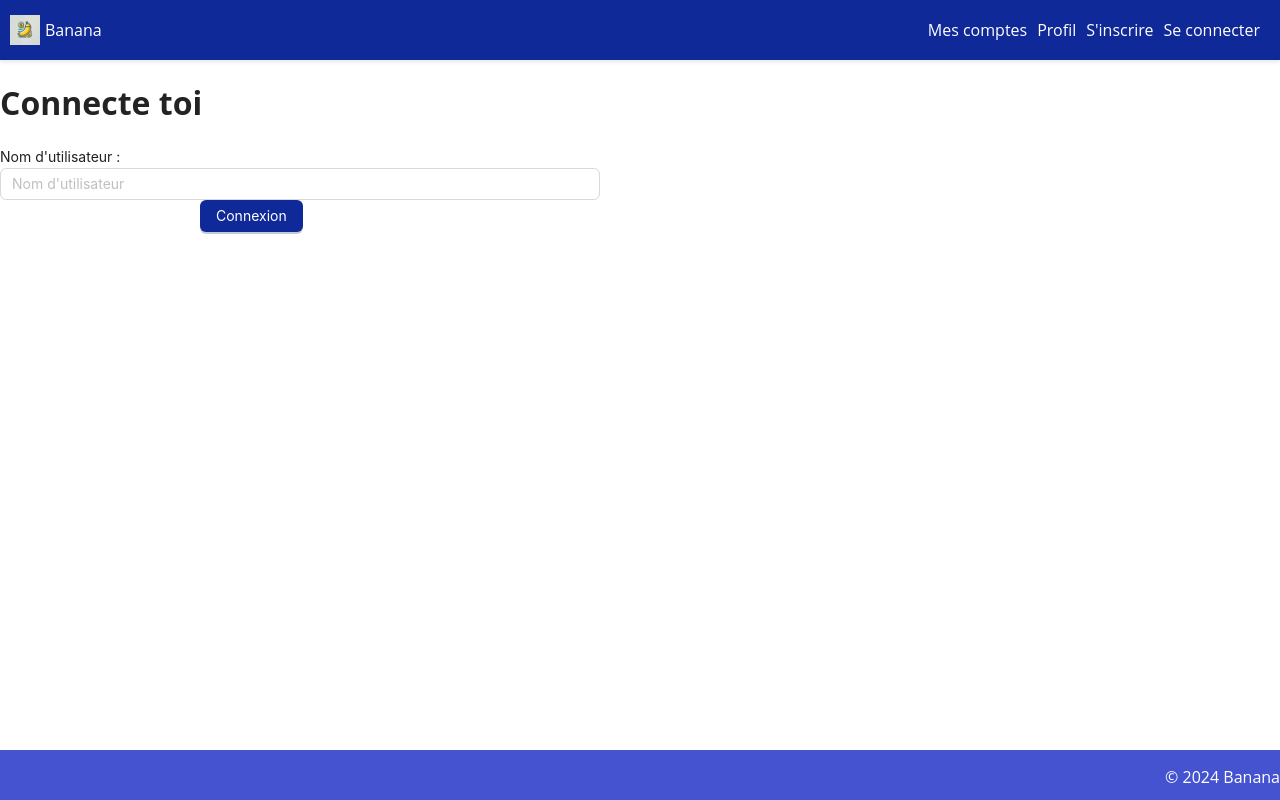
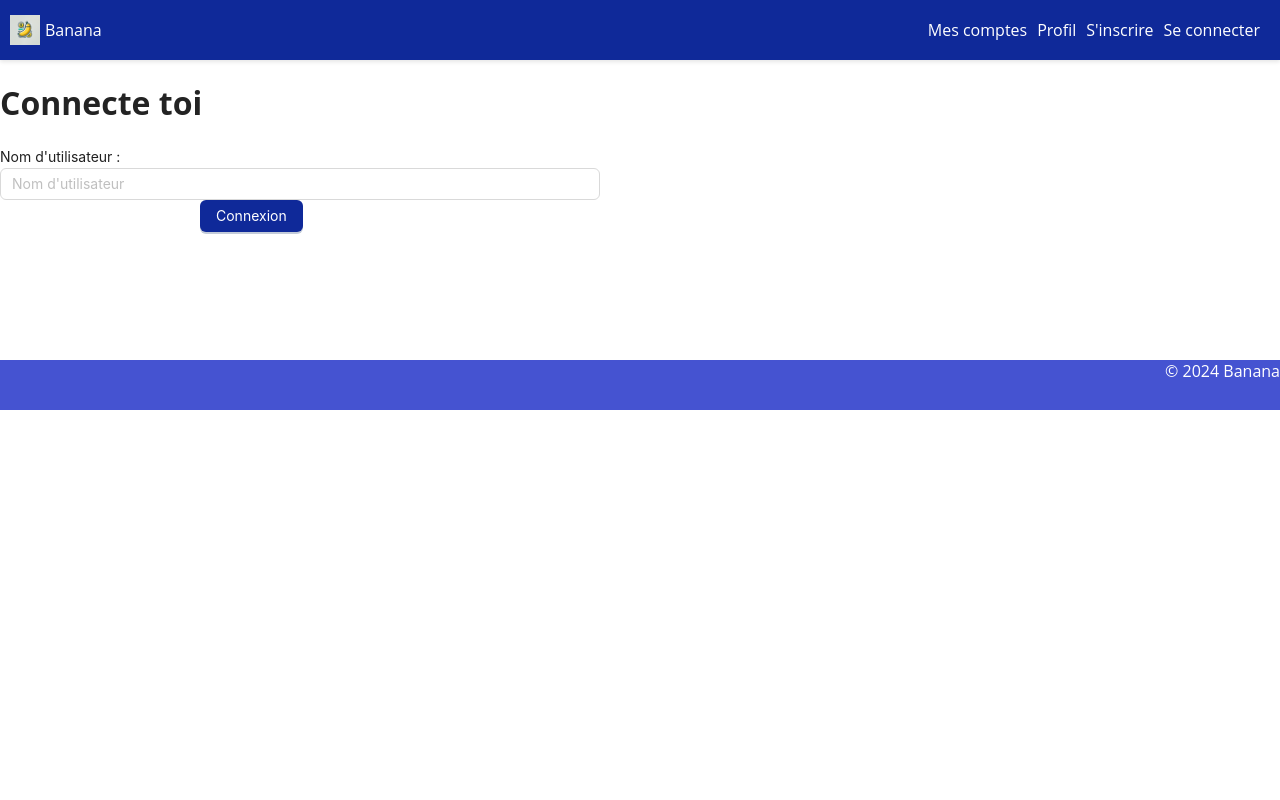
Before and after one commit to Cyphle/banana-front, a React (Vite) app: page /login in a window 1280 px wide. Built offline with nearby package versions, Linux system fonts and the light colour scheme.

Commit message:
some stuffs

```diff
--- a/src/main.scss
+++ b/src/main.scss
@@ -18,6 +18,5 @@ body {
 }
 
 footer {
-  position: fixed;
-  top: calc(100vh - 50px);
+  margin-top: 10%;
 }
--- a/src/shared/header/Header.tsx
+++ b/src/shared/header/Header.tsx
@@ -4,7 +4,6 @@ import { NavLink } from 'react-router-dom';
 import bananaLogo from '../../assets/banana.png';
 import { useUser } from '../../contexts/user/UserContext.tsx';
 
-// TODO to be tested
 export const Header = () => {
   const { userState } = useUser();
 
--- a/src/shared/menu/Menu.tsx
+++ b/src/shared/menu/Menu.tsx
@@ -1,8 +1,7 @@
 import { NavLink } from 'react-router-dom';
+import { RouteDefinition, ROUTES_PATHS } from '../../Routes';
 import './Menu.scss';
-import { RouteDefinition, ROUTES_PATHS } from '../../Routes';
 
-// TODO to be tested
 export const Menu = () => {
   const navItems = ROUTES_PATHS
   .filter((route: RouteDefinition) => !!route.id)
```
Also changed, not shown: src/pages/login/Login.tsx (+4 -4 lines).
